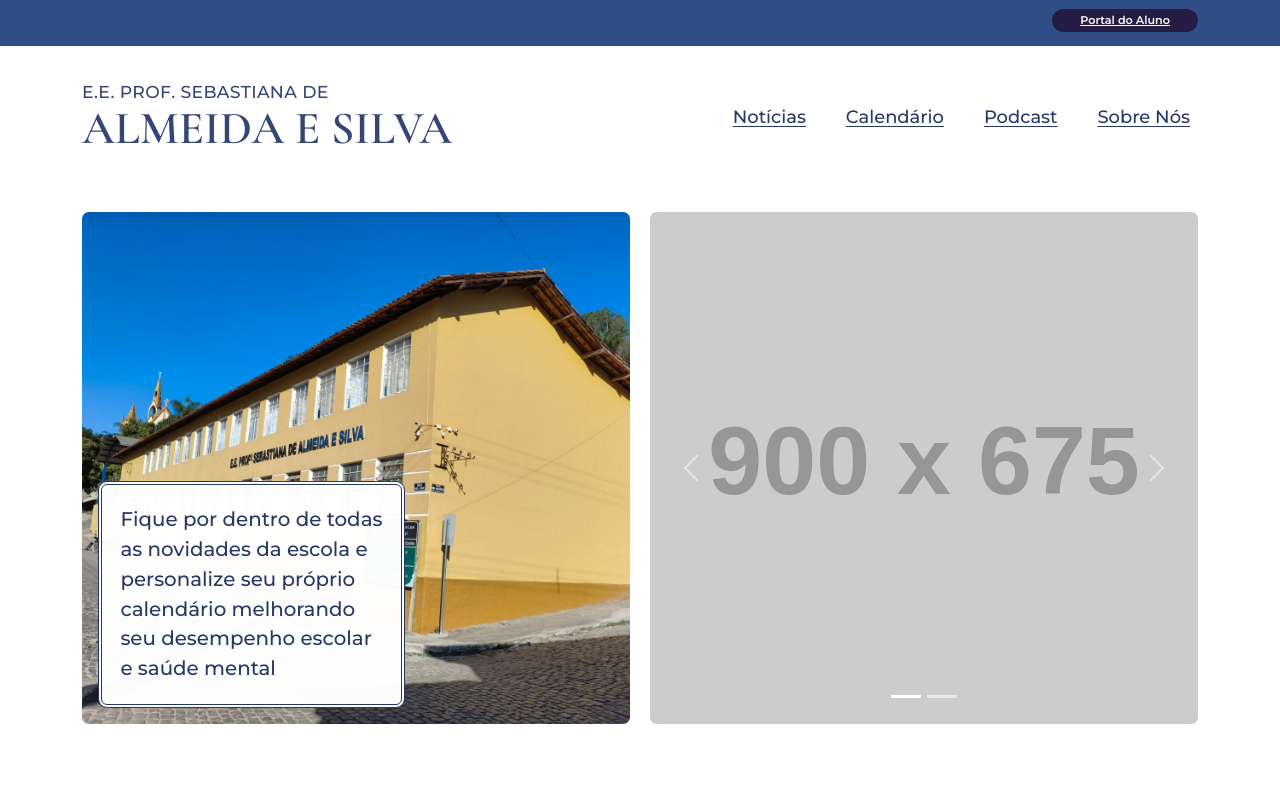
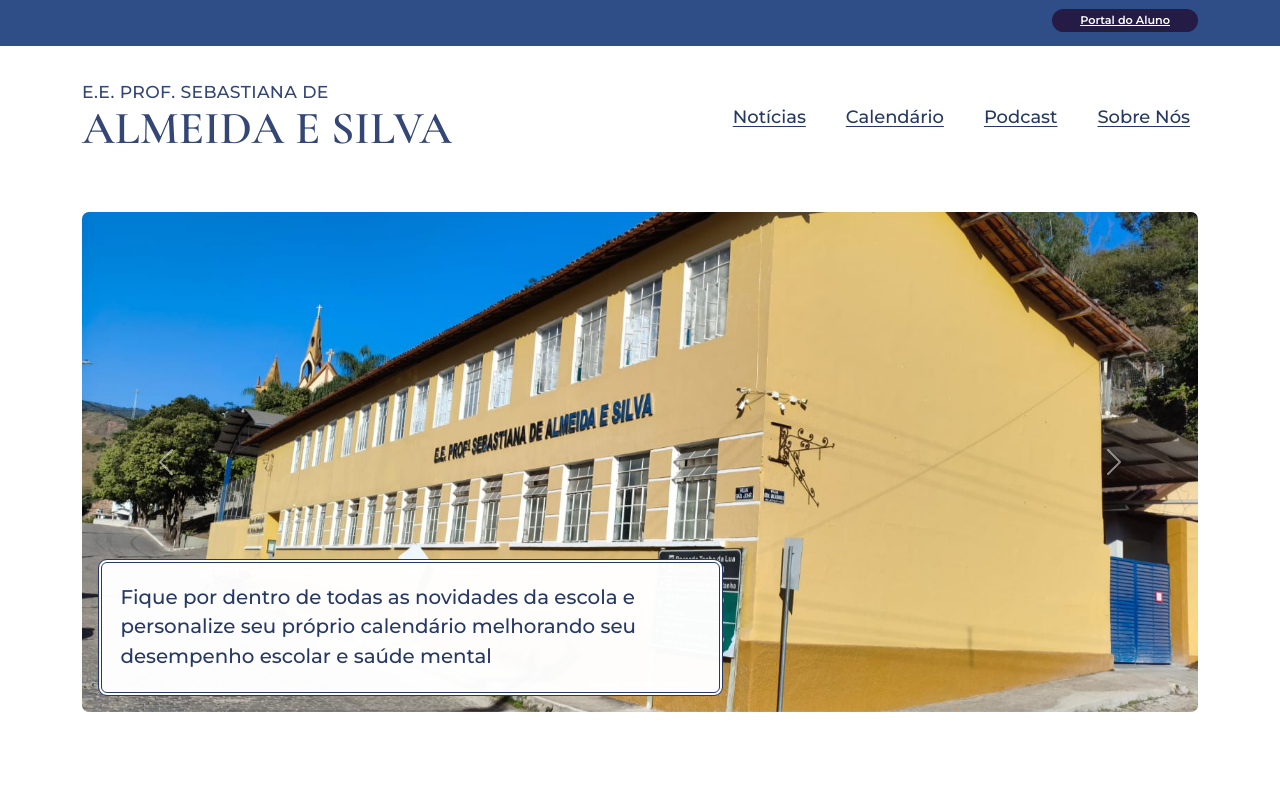
Before and after one commit to EEPSAS/portal-sebastiana, a React (Vite) app in the folder portal-front/: page / in a window 1280 px wide. Shown: the top 800 px of the page. Built offline with nearby package versions, Linux system fonts and the light colour scheme.

Commit message:
23/09/2026
Resolvi o problema do carrocel, ajustando seu tamanho

```diff
--- a/portal-front/src/components/Portal/Hero.jsx
+++ b/portal-front/src/components/Portal/Hero.jsx
@@ -7,25 +7,21 @@ const HeroSection = () => {
     <section id="Hero" className="portal-hero">
       <div className="container portal-hero__container">
         <div className="portal-hero__showcase">
-          <div className="portal-hero__image-frame">
-            <img
-              className="portal-hero__image"
-              src={fotoEscola}
-              alt="Fachada da Escola Estadual Professor Sebastiana de Almeida e Silva"
-            />
-            <p className="portal-hero__message">
-              Fique por dentro de todas as novidades da escola e personalize seu
-              próprio calendário melhorando seu desempenho escolar e saúde mental
-            </p>
-          </div>
-
           <div id="heroCarousel" className="carousel slide portal-hero__carousel" data-bs-ride="carousel">
             <div className="carousel-indicators">
               <button type="button" data-bs-target="#heroCarousel" data-bs-slide-to="0" className="active" aria-current="true" aria-label="Primeiro slide" />
               <button type="button" data-bs-target="#heroCarousel" data-bs-slide-to="1" aria-label="Segundo slide" />
+              <button type="button" data-bs-target="#heroCarousel" data-bs-slide-to="2" aria-label="Terceiro slide" />
             </div>
             <div className="carousel-inner portal-hero__carousel-inner">
               <div className="carousel-item active">
+                <img
+                  src={fotoEscola}
+                  className="portal-hero__carousel-image"
+                  alt="Fachada da Escola Estadual Professor Sebastiana de Almeida e Silva"
+                />
+              </div>
+              <div className="carousel-item">
                 <img
                   src="https://placehold.co/900x675/e7ebf2/263864?text=Novidades+da+Escola"
                   className="portal-hero__carousel-image"
@@ -40,6 +36,10 @@ const HeroSection = () => {
                 />
               </div>
             </div>
+            <p className="portal-hero__message">
+              Fique por dentro de todas as novidades da escola e personalize seu
+              próprio calendário melhorando seu desempenho escolar e saúde mental
+            </p>
             <button className="carousel-control-prev" type="button" data-bs-target="#heroCarousel" data-bs-slide="prev">
               <span className="carousel-control-prev-icon" aria-hidden="true"></span>
               <span className="visually-hidden">Anterior</span>
--- a/portal-front/src/index.css
+++ b/portal-front/src/index.css
@@ -158,29 +158,12 @@ body {
 }
 
 .portal-hero__showcase {
-  display: grid;
-  grid-template-columns: minmax(0, 1fr) minmax(0, 1fr);
-  gap: 1.25rem;
-}
-
-.portal-hero__image-frame {
-  position: relative;
-  min-height: clamp(390px, 40vw, 560px);
-  overflow: hidden;
-  border-radius: 7px;
-  background: #dfe5ed;
-}
-
-.portal-hero__image {
-  display: block;
   width: 100%;
-  height: clamp(390px, 40vw, 560px);
-  object-fit: cover;
-  object-position: center 47%;
 }
 
 .portal-hero__carousel {
-  min-height: clamp(390px, 40vw, 560px);
+  position: relative;
+  min-height: clamp(300px, 28vw, 360px);
   overflow: hidden;
   border-radius: 7px;
   background: #dfe5ed;
@@ -195,7 +178,7 @@ body {
 
 .portal-hero__carousel-image {
   display: block;
-  min-height: clamp(390px, 40vw, 560px);
+  min-height: clamp(300px, 28vw, 360px);
   object-fit: cover;
 }
 
@@ -214,6 +197,27 @@ body {
   font-size: clamp(1rem, 1.55vw, 1.45rem);
   font-weight: 500;
   line-height: 1.5;
+}
+
+@media (min-width: 992px) {
+  .portal-hero {
+    height: calc(100dvh - 188px);
+    box-sizing: border-box;
+  }
+
+  .portal-hero__container,
+  .portal-hero__showcase,
+  .portal-hero__carousel {
+    height: 100%;
+  }
+
+  .portal-hero__carousel {
+    min-height: 0;
+  }
+
+  .portal-hero__carousel-image {
+    min-height: 0;
+  }
 }
 
 @media (max-width: 991.98px) {
@@ -277,11 +281,11 @@ body {
   }
 
   .portal-hero__carousel {
-    min-height: 270px;
+    min-height: 220px;
   }
 
   .portal-hero__carousel-image {
-    min-height: 270px;
+    min-height: 220px;
   }
 
   .portal-hero__message {
```
